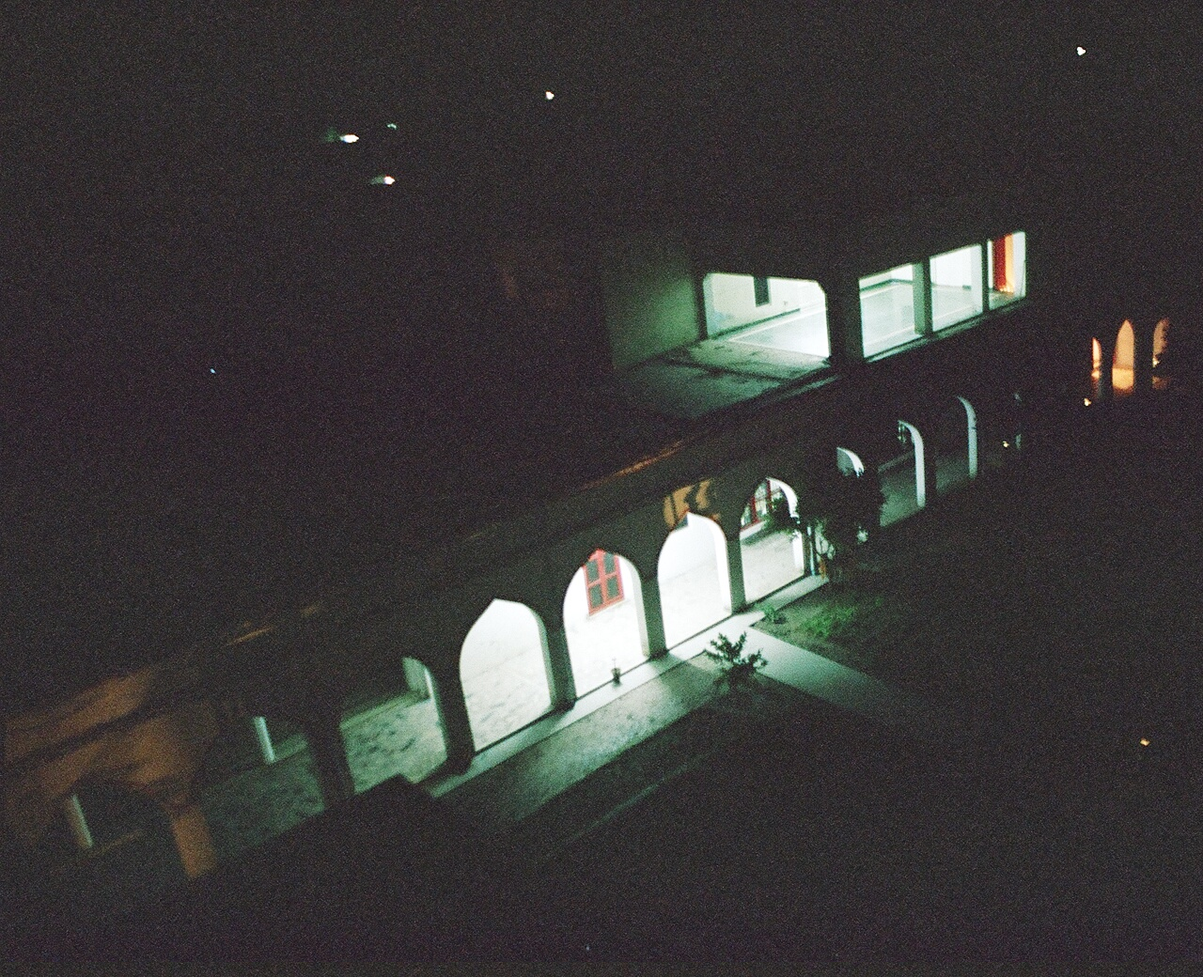
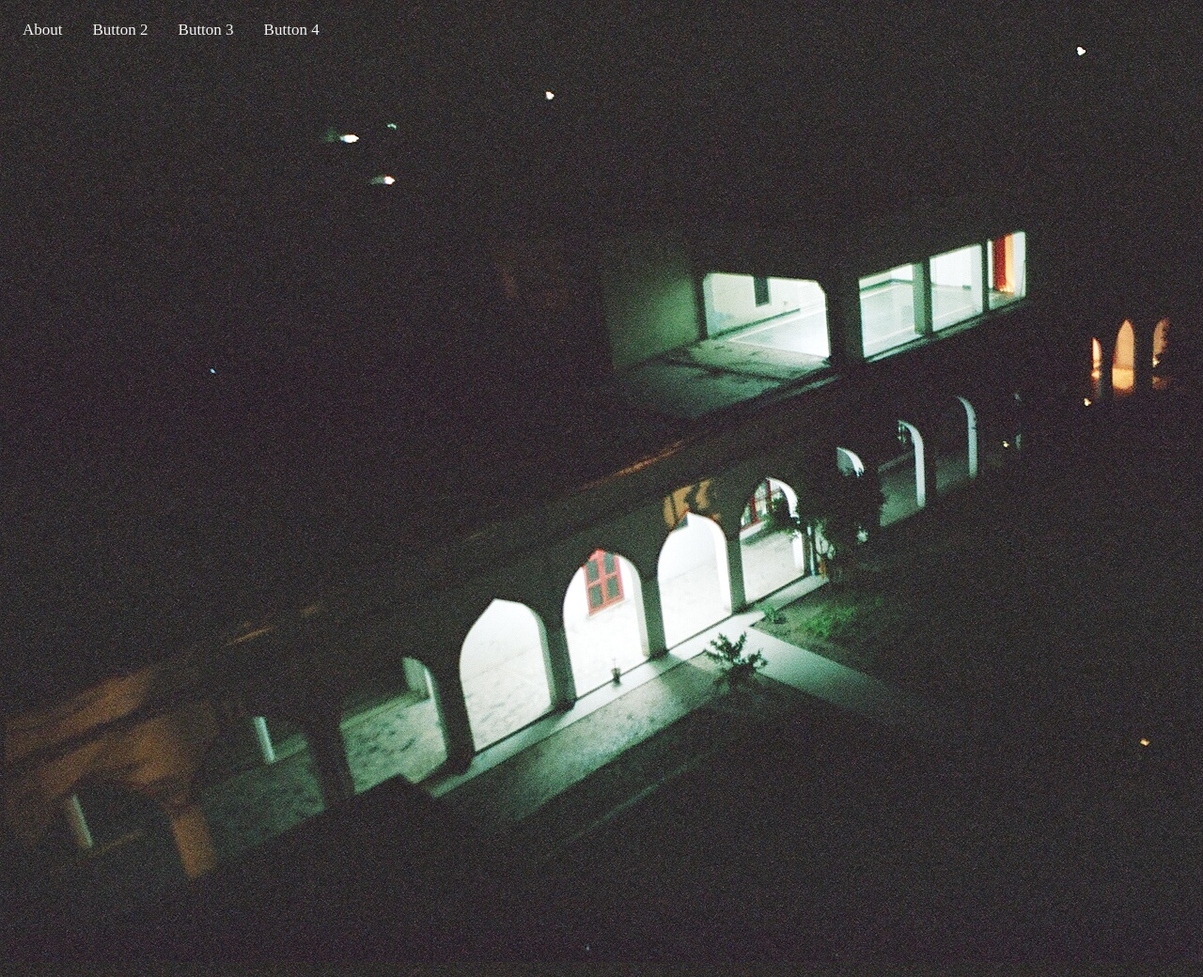
Before and after one commit to apaul14/apaul14.github.io, a website: page client/index.html in a window 1280 px wide. Shown: the whole page at 94% size. Drawn offline with Linux system fonts and the light colour scheme.

Commit message:
added nav

```diff
--- a/client/index.html
+++ b/client/index.html
@@ -1,7 +1,7 @@
 <!DOCTYPE html>
 <html>
 <head>
-<title>Ceramic</title>
+<title>ceramic records</title>
 
 <meta charset="utf-8">
 <meta name="viewport" content="width=device-width">
@@ -11,18 +11,12 @@
 </head>
 <body>
 
-
-<div class="head">
-  <!-- <div class = "nav">
-    <ul>
-      <li>
-        <a>sup</a>
-      </li>
-      <li>merch</li>
-      <li>bcamp</li>
-    </ul>
-  </div> -->
-</div>
+  <div class="topnav">
+    <a class="active" href="#home">About</a>
+    <a href="#news">Button 2</a>
+    <a href="#contact">Button 3</a>
+    <a href="#about">Button 4</a>
+  </div>
 
 </body>
 
--- a/client/styles.css
+++ b/client/styles.css
@@ -1,6 +1,18 @@
 body {
   background-image: url("../public/04880001.JPG");
   height: 1024px;
-  /* border: 8px solid rgb(29, 30, 31);
-  margin: rgb(29, 30, 31); */
+  display: flex;
 }
+
+.topnav {
+  flex: auto;
+}
+
+.topnav a {
+  float: left;
+  color: #f2f2f2;
+  text-align: center;
+  padding: 14px 16px;
+  text-decoration: none;
+  font-size: 17px;
+}
```
